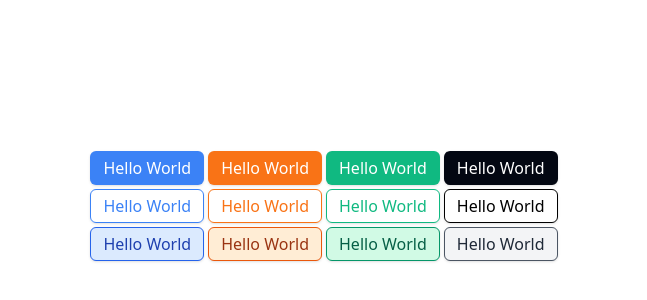
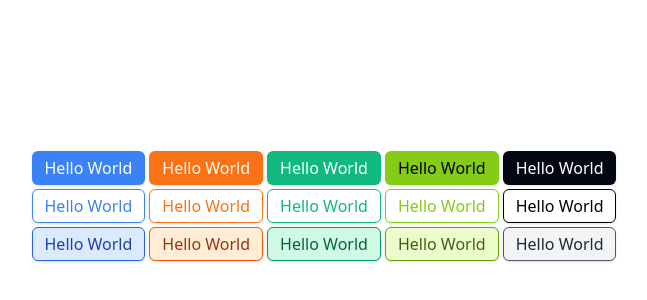
Before and after one commit to henil0604/sveltui, a SvelteKit app: page / in a window 1280 px wide. Shown: the part 194-494 px from the top of the page, without its empty margins (316-963 px from the left). Built offline with nearby package versions, Linux system fonts and the light colour scheme.

Commit message:
chore: added success example

```diff
--- a/src/routes/+page.svelte
+++ b/src/routes/+page.svelte
@@ -8,6 +8,7 @@
         <Button variant="primary" type="filled">Hello World</Button>
         <Button variant="secondary" type="filled">Hello World</Button>
         <Button variant="tertiary" type="filled">Hello World</Button>
+        <Button variant="success" type="filled">Hello World</Button>
         <Button variant="dark" type="filled">Hello World</Button>
     </div>
 
@@ -15,6 +16,7 @@
         <Button variant="primary" type="outlined">Hello World</Button>
         <Button variant="secondary" type="outlined">Hello World</Button>
         <Button variant="tertiary" type="outlined">Hello World</Button>
+        <Button variant="success" type="outlined">Hello World</Button>
         <Button variant="dark" type="outlined">Hello World</Button>
     </div>
 
@@ -22,6 +24,7 @@
         <Button variant="primary" type="soft">Hello World</Button>
         <Button variant="secondary" type="soft">Hello World</Button>
         <Button variant="tertiary" type="soft">Hello World</Button>
+        <Button variant="success" type="soft">Hello World</Button>
         <Button variant="dark" type="soft">Hello World</Button>
     </div>
 </div>
```
